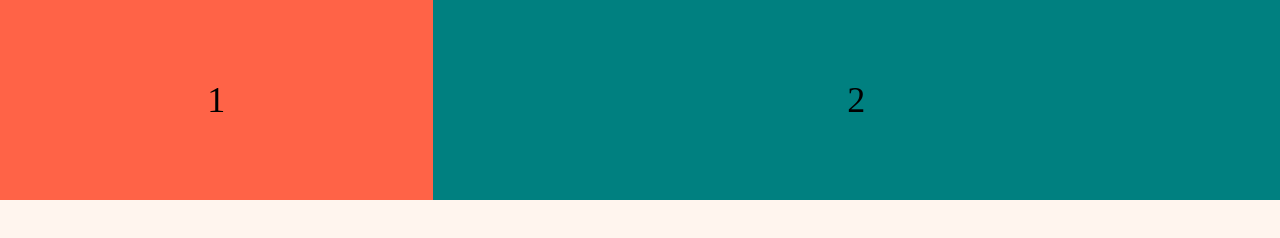
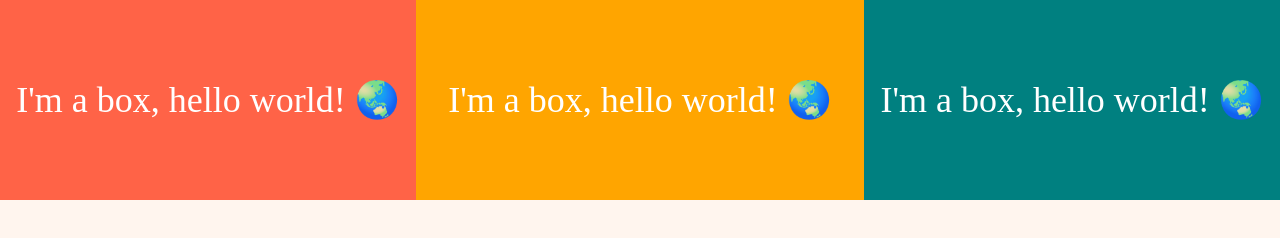
Before and after one commit to parangwave/css-layout-master-class, a website built with Vite: page index.html in a window 1280 px wide. Built offline with nearby package versions, Linux system fonts and the light colour scheme.

Commit message:
flex-shrink for chisfor children's ratio

```diff
--- a/index.html
+++ b/index.html
@@ -4,12 +4,13 @@
     <meta charset="UTF-8" />
     <meta name="viewport" content="width=device-width, initial-scale=1.0" />
     <link rel="stylesheet" href="style.css" />
-    <title>Flex Grow</title>
+    <title>Flex Shrink</title>
   </head>
   <body>
     <div class="parent">
-      <div class="box">1</div>
-      <div class="box">2</div>
+      <div class="box">I'm a box, hello world! 🌏</div>
+      <div class="box">I'm a box, hello world! 🌏</div>
+      <div class="box">I'm a box, hello world! 🌏</div>
     </div>
   </body>
 </html>
--- a/style.css
+++ b/style.css
@@ -61,6 +61,7 @@
   height: 200px;
   /* background-color: tomato; */
   font-size: 36px;
+  color: white;
   display: flex;
   justify-content: center;
   align-items: center;
@@ -89,12 +90,24 @@
   align-self: flex-end;
 } */
 
+/* flex-grow: enlarge child element ratio */
+/* flex-shrink: shrink child element ratio */
 .box:first-child {
   background-color: tomato;
   flex-grow: 1;
+  /* flex-shrink: 3; */
+  flex-shrink: 0;
+}
+
+.box:nth-child(2) {
+  background-color: orange;
+  flex-grow: 2;
+  flex-shrink: 0;
 }
 
 .box:last-child {
   background-color: teal;
-  flex-grow: 2;
+  flex-grow: 1;
+  /* flex-shrink: 1; */
+  flex-shrink: 0;
 }
```
